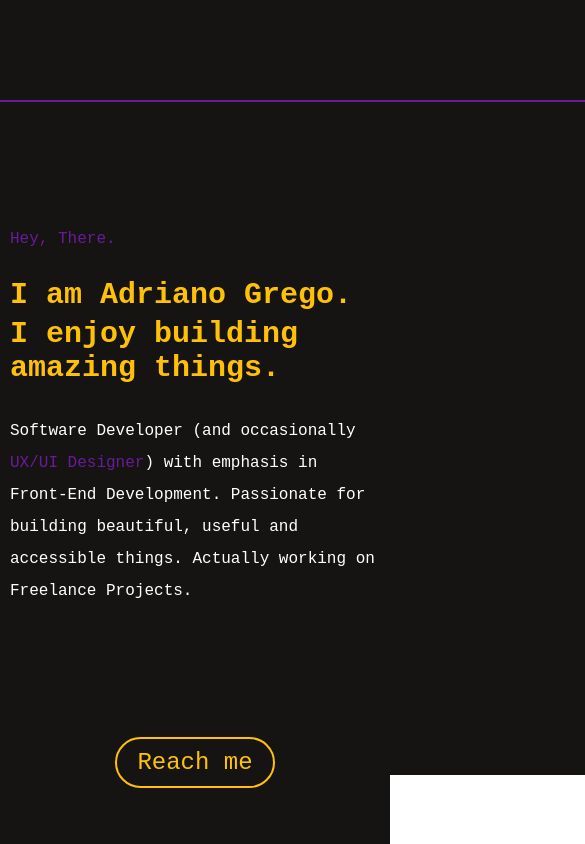
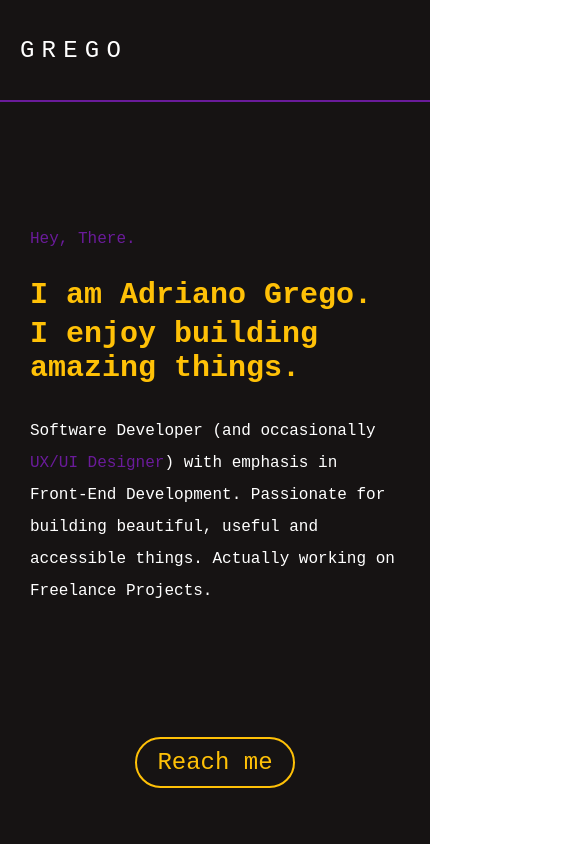
Before and after one commit to grega1/portfolio, a Gatsby site: page / in a window 390 px wide. Shown: the top 844 px of the page, 585 px wide, since content can reach past the window. Built offline with nearby package versions, Linux system fonts and the light colour scheme; Gatsby itself is replaced by a stand-in of ours.

Commit message:
style: fix errors on mobile

```diff
--- a/src/components/Header/index.tsx
+++ b/src/components/Header/index.tsx
@@ -9,7 +9,7 @@
    background-color: #161313;
   color:${({ theme }) => theme.colors?.white};
   filter: drop-shadow(0px 2px 0px ${({ theme }) => theme.colors?.secondary});
-  min-width: 1440px;
+ max-width: 1440px;
   height: 100px;
   text-align: center;
   font-size: 1.5rem;
@@ -20,6 +20,7 @@
   padding: 0 100px;
   @media(max-width: 768px) {
   padding: 0 20px;
+  width: 430px;
   }
 `;
 const Logo = styled.div`
--- a/src/components/Layout/Layout.tsx
+++ b/src/components/Layout/Layout.tsx
@@ -2,14 +2,13 @@
 import styled from "styled-components";
 import Header from "../Header";
 import Footer from "../Footer";
-
 
 interface LayoutProps {
   children: ReactNode;
 }
 
 const Wrapper = styled.div`
-   background-color: #161313;
+  background-color: #161313;
   color: ${({ theme }) => theme.colors?.white};
   width: 100%;
   height: auto;
@@ -29,6 +28,7 @@
   }
   @media (max-width: 768px) {
     width: 100%;
+    min-width: 430px;
     .right-decoration {
       transform: rotate(-90deg);
       right: 400px;
@@ -47,7 +47,7 @@
     <Wrapper>
       <Header />
 
-      <main>{children}</main>
+      {children}
 
       <Footer />
     </Wrapper>
--- a/src/pages/contact.tsx
+++ b/src/pages/contact.tsx
@@ -21,7 +21,9 @@
     width:100%;
     padding:0 20px;
     align-items: center;
+
     margin-top: 250px;
+    margin-bottom: 200px;
 
   }
 `;
@@ -35,7 +37,7 @@
   @media(max-width: 768px) {
     flex-direction: column;
     align-items: center;
-    gap:30px;
+    gap:50px;
 
   }
 `;
```
